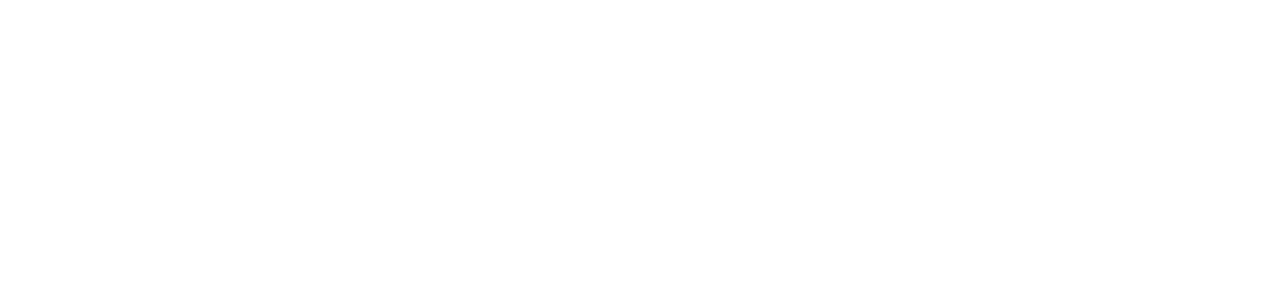
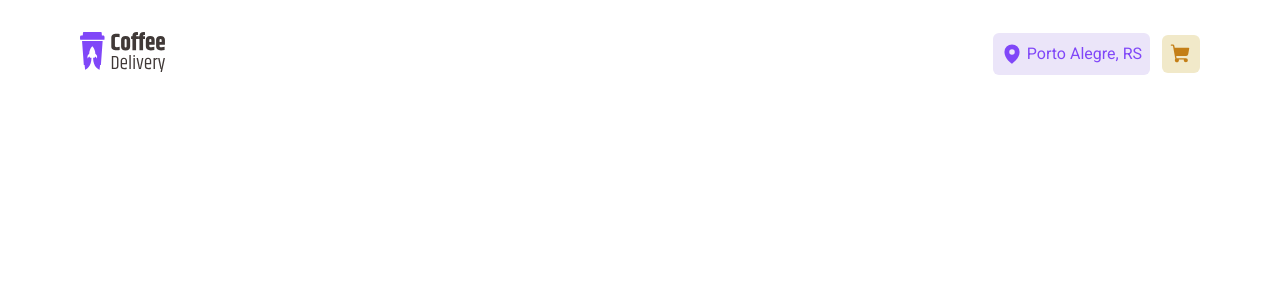
Before and after one commit to fcventura02/desafio-cafeteria, a React (Vite) app: page /checkout in a window 1280 px wide. Before the commit this address had no page. Shown: the top 300 px of the page. Built offline with nearby package versions, Linux system fonts and the light colour scheme.

Commit message:
Created page checkout

```diff
--- /dev/null
+++ b/src/pages/Checkout/index.tsx
@@ -0,0 +1,9 @@
+import { Header } from '../../components/Header'
+
+export function Checkout() {
+  return (
+    <>
+      <Header />
+    </>
+  )
+}
--- a/src/rotas.tsx
+++ b/src/rotas.tsx
@@ -1,10 +1,12 @@
 import { Routes, Route } from 'react-router-dom'
 import { Home } from './pages/Home'
+import { Checkout } from './pages/Checkout'
 
 export function Rotas() {
   return (
     <Routes>
       <Route path="/" element={<Home />} />
+      <Route path="/checkout" element={<Checkout />} />
     </Routes>
   )
 }
```
